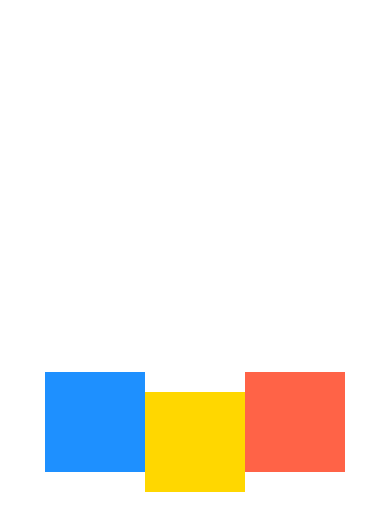
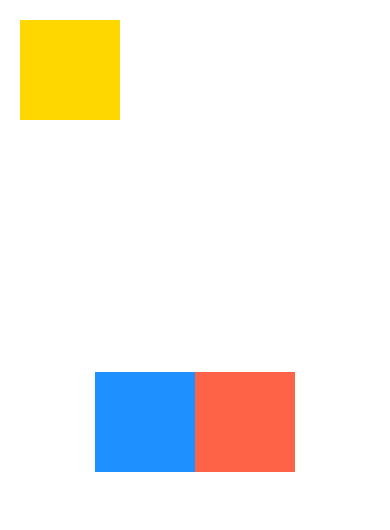
Before and after one commit to henry-hartzler/react-native-practice, a React Native app in the folder DoneWithIt/: screen / in a window 390 px wide. Shown: the top 530 px of the page. Built offline with nearby package versions, Linux system fonts and the light colour scheme.

Commit message:
finished!

```diff
--- a/DoneWithIt/App.js
+++ b/DoneWithIt/App.js
@@ -1,5 +1,7 @@
 import { StatusBar } from 'expo-status-bar';
 import { View } from 'react-native';
+
+//ended on Exercises => check out videos if I need help with personal project
 
 export default function App() {
   return (
@@ -21,7 +23,9 @@ export default function App() {
         backgroundColor: "gold",
         width: 100,
         height: 100,
-        top: 20 //by default, all react native components have relative positioning
+        top: 20, //by default, all react native components have relative positioning
+        left: 20,
+        position: "absolute" //absolute moves relative to parent and the layout around it changes
       }}
       />
       <View style={{
```
